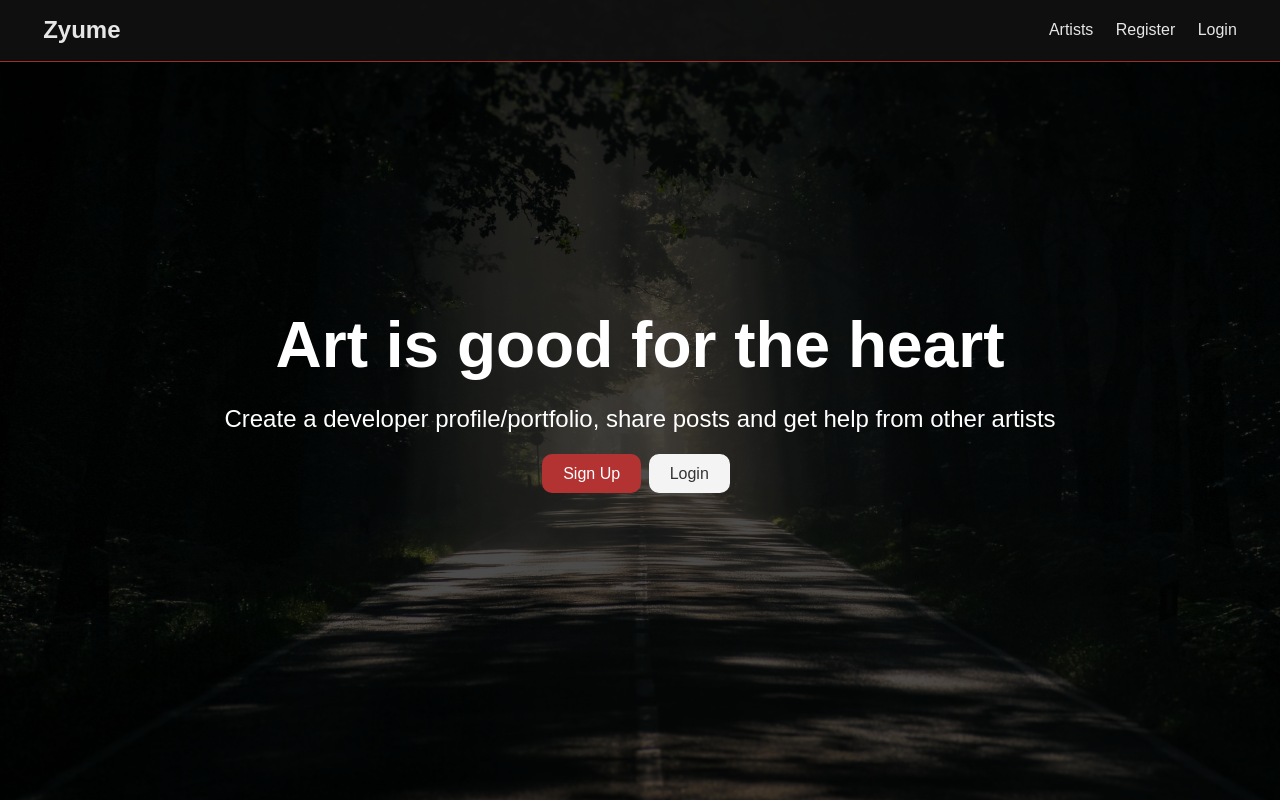
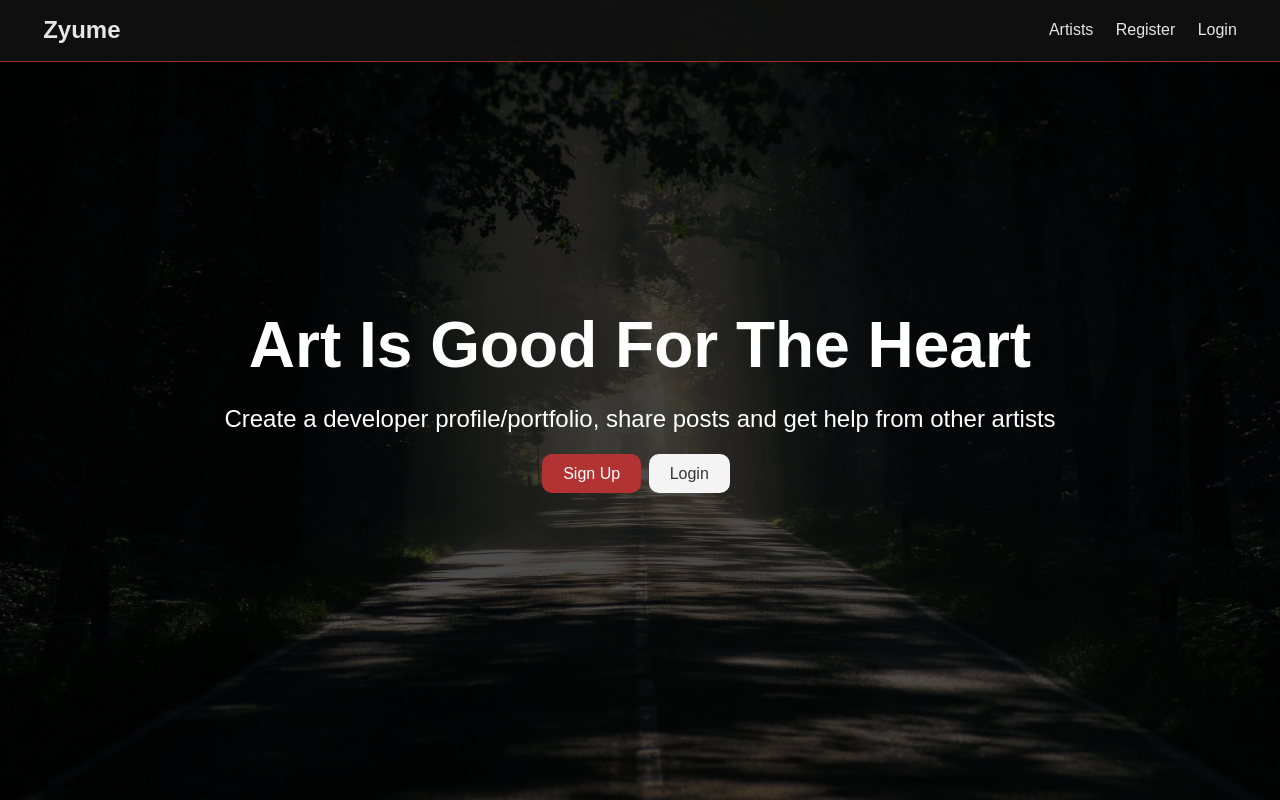
Before and after one commit to JaleelDeangalo/Zyume, a React (Create React App) app in the folder client/: page / in a window 1280 px wide. Built offline with nearby package versions, Linux system fonts and the light colour scheme; no server answers; the HTML template or start-up script is replaced by a standard one.

Commit message:
Update Landing.js

```diff
--- a/client/src/components/layout/Landing.js
+++ b/client/src/components/layout/Landing.js
@@ -12,7 +12,7 @@ const Landing = ({ isAuthenticated }) => {
     <section className='landing'>
       <div className='dark-overlay'>
         <div className='landing-inner'>
-          <h1 className='x-large'>Art is good for the heart</h1>
+          <h1 className='x-large'>Art Is Good For The Heart</h1>
           <p className='lead'>
             Create a developer profile/portfolio, share posts and get help from
             other artists
```
